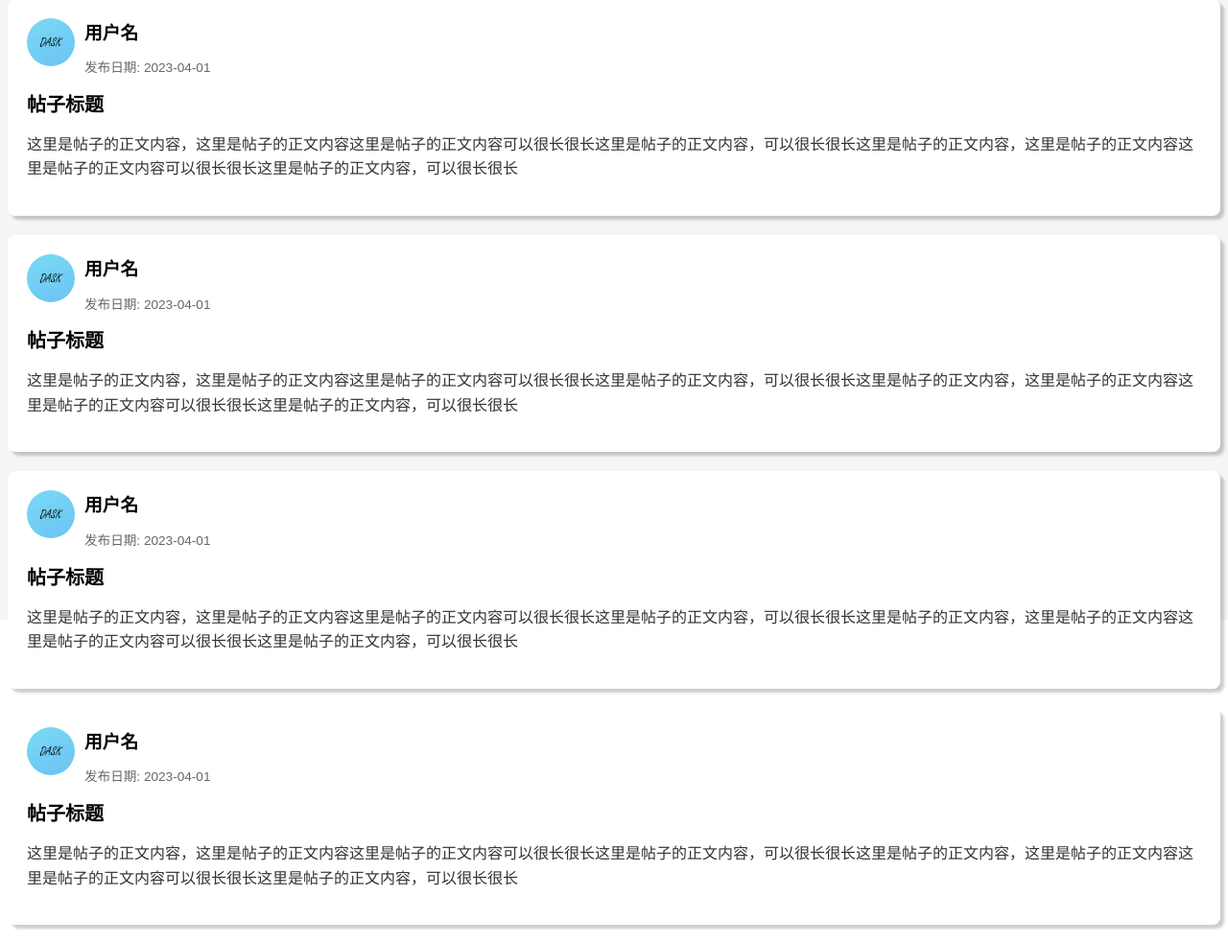
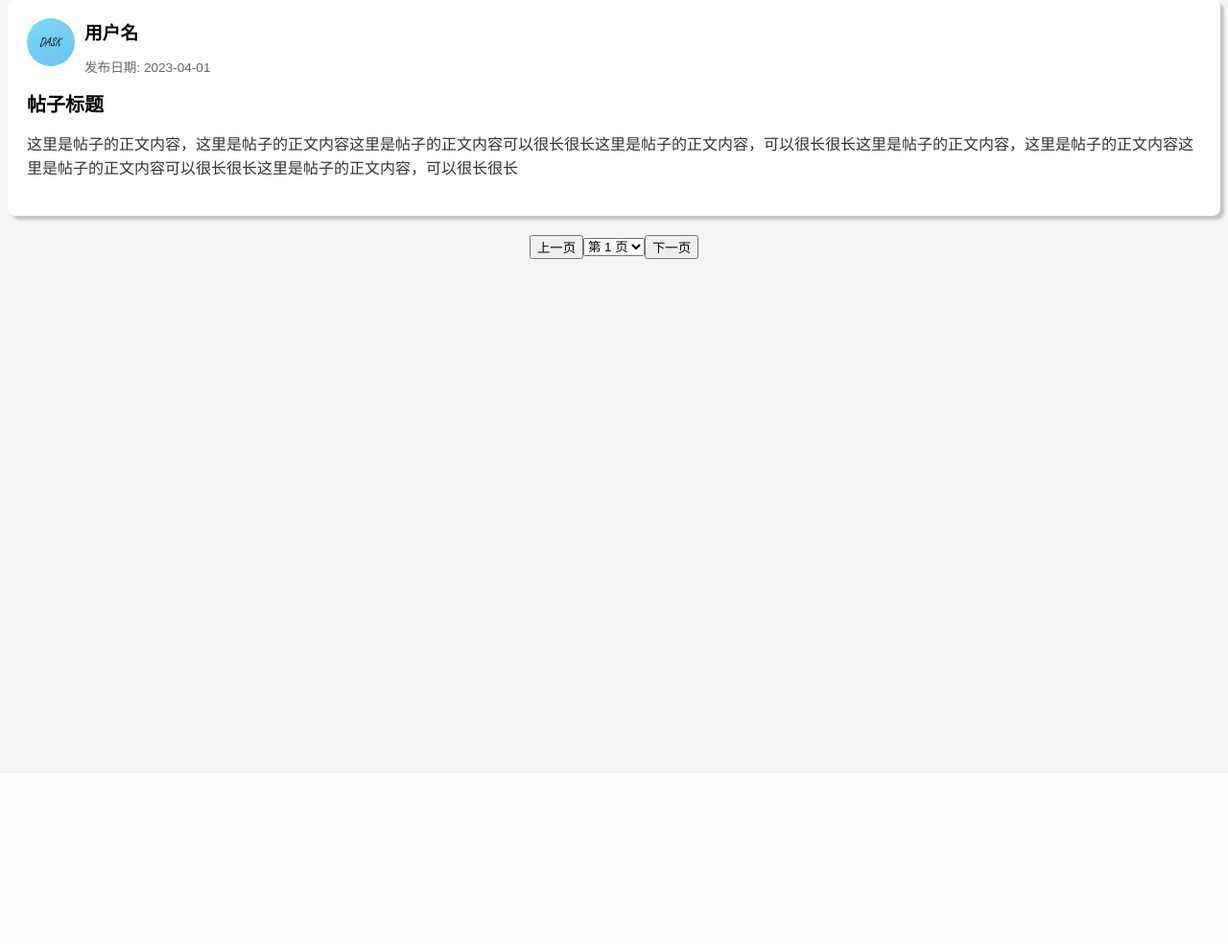
Before and after one commit to starcat-meow/limecraft, a PHP site: page /?page=1 in a window 1280 px wide. Shown: the part 2554-3538 px from the top of the page at 96% size. After the commit the page ends 2824 px from the top, so only its background shows below. Run offline with PHP 8.4, Linux system fonts and the light colour scheme; data that the repository does not hold is empty.

Commit message:
新增切换页码功能（ps：还没写后端

```diff
--- a/htdocs/index.php
+++ b/htdocs/index.php
@@ -48,8 +48,8 @@
     </a>
 </div>
 <?php
-for($i;$i<=10;$i++)
-echo "         <div class='post-box'>
+for($i=0;$i<8;$i++)
+echo "<div class='post-box'>
         <div class='post'>
     <div class='post-header'>
         <img src='./icon/logo.png' alt='用户头像' class='post-avatar'>
@@ -65,6 +65,26 @@ echo "         <div class='post-box'>
 
     </div>  ";
 ?>
+<div class="page_change">
+<a>
+  <button>上一页</button>
+</a>
+<form enctype='multipart/form-data' method='get' action="" id='form'>
+  <select name='page' id='page' onchange='ToChangePage()'>
+<?php
+for($i=1;$i<=8;$i++)
+{
+$selected=( $_GET['page'] == $i ? 'selected' : '');
+//判断get页数并让下拉框选中当前页数～
+echo "<option value='{$i}' {$selected}>第 {$i} 页</option>";
+}
+?>
+  </select>
+</form>
+<a>
+  <button>下一页</button>
+</a>
+</div>
   </div>
 
 </body>
--- a/htdocs/script.js
+++ b/htdocs/script.js
@@ -25,3 +25,8 @@ function substrLength(elementId,length){  //elementId：元素id，length：需
         text.innerText=result;
     }
 substrLength('post-text','30');
+function ToChangePage()
+{
+  var form=document.getElementById("form");
+  form.submit();
+}
--- a/htdocs/style.css
+++ b/htdocs/style.css
@@ -22,12 +22,18 @@ body {
   backdrop-filter: blur(5px);
 }
 
+.page_change{
+  display: flex;
+  justify-content: center;
+  align-items: center;
+}
+
 .black-board{
   position: absolute;
   background: #f5f5f5;
   top:0;
   left:0;
-  height:400vh;
+  height:420vh;
   width:100%;
   z-index: -5;
 }
```
